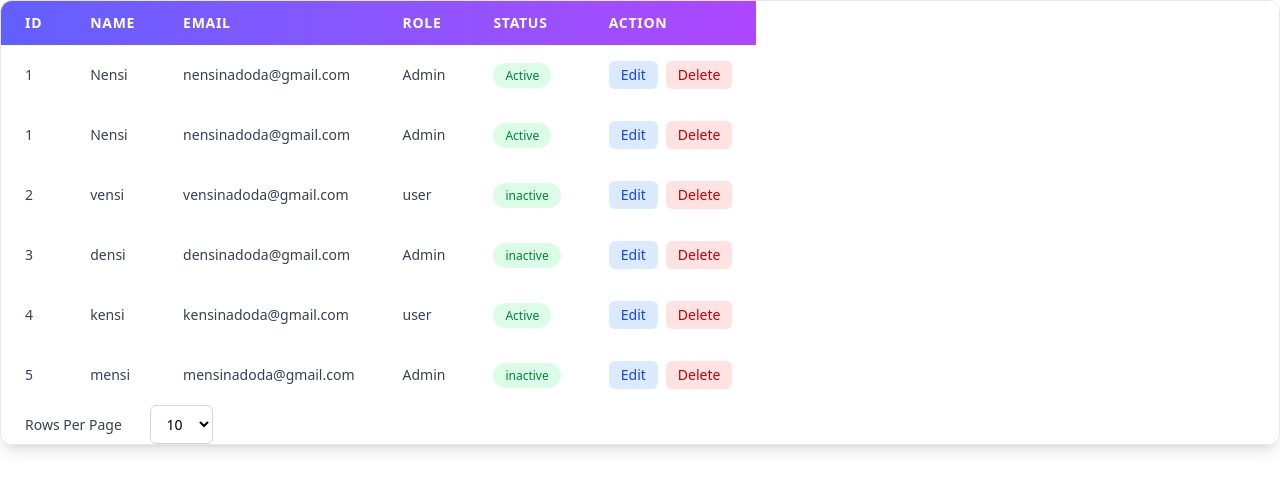
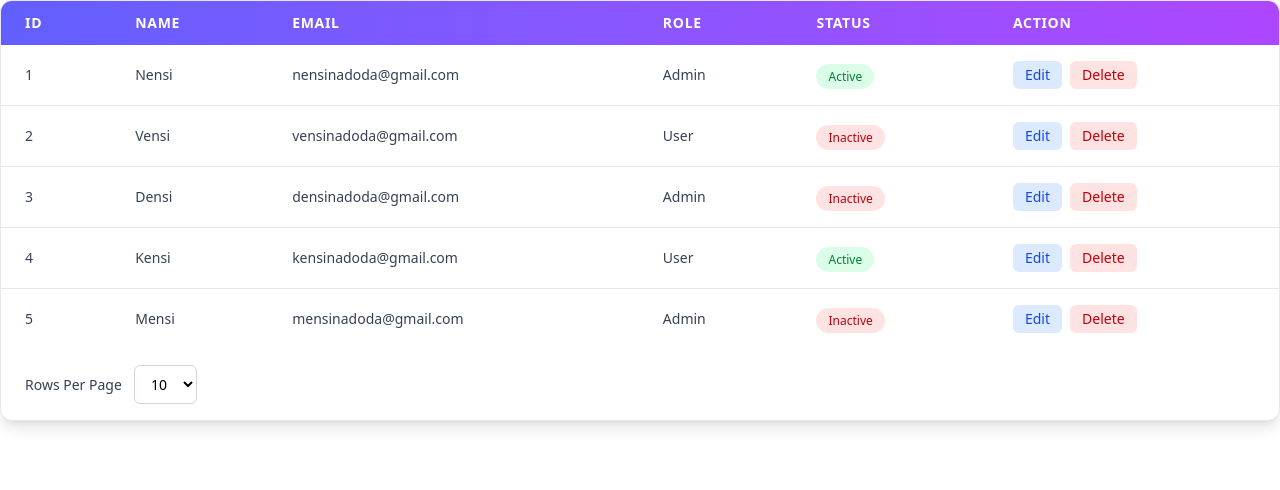
Before and after one commit to NensiNadoda18/react_table_app, a React (Vite) app: page / in a window 1280 px wide. Shown: the top 490 px of the page. Built offline with nearby package versions, Linux system fonts and the light colour scheme.

Commit message:
some chnages

```diff
--- a/src/component/Table.jsx
+++ b/src/component/Table.jsx
@@ -1,110 +1,71 @@
-import React from 'react'
-import '../Style.css'
+import React from "react";
+import "../Style.css";
+
+const data = [
+  { id: 1, name: "Nensi", email: "nensinadoda@gmail.com", role: "Admin", status: "Active" },
+  { id: 2, name: "Vensi", email: "vensinadoda@gmail.com", role: "User", status: "Inactive" },
+  { id: 3, name: "Densi", email: "densinadoda@gmail.com", role: "Admin", status: "Inactive" },
+  { id: 4, name: "Kensi", email: "kensinadoda@gmail.com", role: "User", status: "Active" },
+  { id: 5, name: "Mensi", email: "mensinadoda@gmail.com", role: "Admin", status: "Inactive" },
+];
 
 const Table = () => {
   return (
     <div className="overflow-x-auto bg-white rounded-xl shadow-lg border border-gray-200">
-      <table >
-        <thead className="bg-linear-to-r from-indigo-500 to-purple-500 text-white">
+      <table className="min-w-full">
+        <thead className="bg-gradient-to-r from-indigo-500 to-purple-500 text-white">
           <tr>
-          <th className=' px-6 py-3 text-left text-sm font-semibold uppercase tracking-wider'>id</th>
-          <th className=' px-6 py-3 text-left text-sm font-semibold uppercase tracking-wider'>name</th>
-          <th className=' px-6 py-3 text-left text-sm font-semibold uppercase tracking-wider'>email</th>
-          <th className=' px-6 py-3 text-left text-sm font-semibold uppercase tracking-wider'>role</th>
-          <th className=' px-6 py-3 text-left text-sm font-semibold uppercase tracking-wider'> Status</th>
-          <th className=' px-6 py-3 text-left text-sm font-semibold uppercase tracking-wider'> Action</th>
-
+            {["ID", "Name", "Email", "Role", "Status", "Action"].map((h) => (
+              <th key={h} className="px-6 py-3 text-left text-sm font-semibold uppercase tracking-wider">
+                {h}
+              </th>
+            ))}
           </tr>
         </thead>
-         <tbody  className="divide-y divide-gray-200"></tbody>
-         <tr className="hover:bg-indigo-50 transition duration-200">
-            <td className="px-6 py-4 text-sm text-gray-700">1</td>
-            <td className="px-6 py-4 text-sm text-gray-700">Nensi</td>
-            <td className="px-6 py-4 text-sm text-gray-700">nensinadoda@gmail.com</td>
-            <td className="px-6 py-4 text-sm text-gray-700">Admin</td>
-            <td className="px-6 py-4 text-sm text-gray-700">
-                <span class="px-3 py-1 text-xs font-medium rounded-full bg-green-100 text-green-700">Active</span></td>
-            <td className="px-6 py-4 text-sm text-gray-700">
-                <button class="px-3 py-1 text-sm rounded-md bg-blue-100 text-blue-700 hover:bg-blue-200 transition">
-                    Edit</button>
-                <button class="px-3 py-1 text-sm rounded-md bg-red-100 text-red-700 hover:bg-red-200 transition ml-2">
-                     Delete</button>
+
+        <tbody className="divide-y divide-gray-200">
+          {data.map((u) => (
+            <tr key={u.id} className="hover:bg-indigo-50 transition">
+              <td className="px-6 py-4 text-sm text-gray-700">{u.id}</td>
+              <td className="px-6 py-4 text-sm text-gray-700">{u.name}</td>
+              <td className="px-6 py-4 text-sm text-gray-700">{u.email}</td>
+              <td className="px-6 py-4 text-sm text-gray-700">{u.role}</td>
+
+              <td className="px-6 py-4">
+                <span
+                  className={`px-3 py-1 text-xs font-medium rounded-full ${
+                    u.status === "Active"
+                      ? "bg-green-100 text-green-700"
+                      : "bg-red-100 text-red-700"
+                  }`}
+                >
+                  {u.status}
+                </span>
+              </td>
+
+              <td className="px-6 py-4">
+                <button className="px-3 py-1 text-sm rounded-md bg-blue-100 text-blue-700 hover:bg-blue-200 transition">
+                  Edit
+                </button>
+                <button className="ml-2 px-3 py-1 text-sm rounded-md bg-red-100 text-red-700 hover:bg-red-200 transition">
+                  Delete
+                </button>
               </td>
             </tr>
-         <tr className="hover:bg-indigo-50 transition duration-200">
-            <td className="px-6 py-4 text-sm text-gray-700">1</td>
-            <td className="px-6 py-4 text-sm text-gray-700">Nensi</td>
-            <td className="px-6 py-4 text-sm text-gray-700">nensinadoda@gmail.com</td>
-            <td className="px-6 py-4 text-sm text-gray-700">Admin</td>
-            <td className="px-6 py-4 text-sm text-gray-700">
-                <span class="px-3 py-1 text-xs font-medium rounded-full bg-green-100 text-green-700">Active</span></td>
-            <td className="px-6 py-4 text-sm text-gray-700">
-                 <button class="px-3 py-1 text-sm rounded-md bg-blue-100 text-blue-700 hover:bg-blue-200 transition">
-                    Edit</button>
-                <button class="px-3 py-1 text-sm rounded-md bg-red-100 text-red-700 hover:bg-red-200 transition ml-2">
-                     Delete</button>
-            </td>
-         </tr>
-         <tr className="hover:bg-indigo-50 transition duration-200">
-            <td className="px-6 py-4 text-sm text-gray-700">2</td>
-            <td className="px-6 py-4 text-sm text-gray-700">vensi</td>
-            <td className="px-6 py-4 text-sm text-gray-700">vensinadoda@gmail.com</td>
-            <td className="px-6 py-4 text-sm text-gray-700">user</td>
-            <td className="px-6 py-4 text-sm text-gray-700"><span class="px-3 py-1 text-xs font-medium rounded-full bg-green-100 text-green-700">inactive</span></td>
-            <td className="px-6 py-4 text-sm text-gray-700">
-                 <button class="px-3 py-1 text-sm rounded-md bg-blue-100 text-blue-700 hover:bg-blue-200 transition">
-                    Edit</button>
-                <button class="px-3 py-1 text-sm rounded-md bg-red-100 text-red-700 hover:bg-red-200 transition ml-2">
-                     Delete</button></td>
-         </tr>
-         <tr className="hover:bg-indigo-50 transition duration-200">
-            <td className="px-6 py-4 text-sm text-gray-700">3</td>
-            <td className="px-6 py-4 text-sm text-gray-700">densi</td>
-            <td className="px-6 py-4 text-sm text-gray-700">densinadoda@gmail.com</td>
-            <td className="px-6 py-4 text-sm text-gray-700">Admin</td>
-            <td className="px-6 py-4 text-sm text-gray-700"><span class="px-3 py-1 text-xs font-medium rounded-full bg-green-100 text-green-700">inactive</span></td>
-             <td className="px-6 py-4 text-sm text-gray-700">
-                 <button class="px-3 py-1 text-sm rounded-md bg-blue-100 text-blue-700 hover:bg-blue-200 transition">
-                    Edit</button>
-                <button class="px-3 py-1 text-sm rounded-md bg-red-100 text-red-700 hover:bg-red-200 transition ml-2">
-                     Delete</button>
-             </td>
-         </tr>
-         <tr className="hover:bg-indigo-50 transition duration-200">
-            <td className="px-6 py-4 text-sm text-gray-700">4</td>
-            <td className="px-6 py-4 text-sm text-gray-700">kensi</td>
-            <td className="px-6 py-4 text-sm text-gray-700">kensinadoda@gmail.com</td>
-            <td className="px-6 py-4 text-sm text-gray-700">user</td>
-            <td className="px-6 py-4 text-sm text-gray-700"><span class="px-3 py-1 text-xs font-medium rounded-full bg-green-100 text-green-700">Active</span></td>
-         <td className="px-6 py-4 text-sm text-gray-700">
-             <button class="px-3 py-1 text-sm rounded-md bg-blue-100 text-blue-700 hover:bg-blue-200 transition">
-                    Edit</button>
-                <button class="px-3 py-1 text-sm rounded-md bg-red-100 text-red-700 hover:bg-red-200 transition ml-2">
-                     Delete</button>
-         </td>
-         </tr>
-         <tr className="hover:bg-indigo-50 transition duration-200">
-            <td className="px-6 py-4 text-sm text-gray-700">5</td>
-            <td className="px-6 py-4 text-sm text-gray-700">mensi</td>
-            <td className="px-6 py-4 text-sm text-gray-700">mensinadoda@gmail.com</td>
-            <td className="px-6 py-4 text-sm text-gray-700">Admin</td>
-            <td className="px-6 py-4 text-sm text-gray-700"><span class="px-3 py-1 text-xs font-medium rounded-full bg-green-100 text-green-700">inactive</span></td>
-        <td className="px-6 py-4 text-sm text-gray-700">
-             <button class="px-3 py-1 text-sm rounded-md bg-blue-100 text-blue-700 hover:bg-blue-200 transition">
-                    Edit</button>
-                <button class="px-3 py-1 text-sm rounded-md bg-red-100 text-red-700 hover:bg-red-200 transition ml-2">
-                     Delete</button>
-        </td>
-         </tr>
+          ))}
+        </tbody>
       </table>
-      <label className='px-6 py-4 text-sm text-gray-700'>Rows Per Page </label>
-      <select class="border border-gray-300 rounded-md px-3 py-2 text-sm focus:outline-none focus:ring-2 focus:ring-indigo-500">
+
+      <div className="flex items-center gap-3 px-6 py-4">
+        <label className="text-sm text-gray-700">Rows Per Page</label>
+        <select className="border border-gray-300 rounded-md px-3 py-2 text-sm focus:outline-none focus:ring-2 focus:ring-indigo-500">
           <option>10</option>
           <option>20</option>
           <option>30</option>
         </select>
       </div>
-  )
-}
+    </div>
+  );
+};
 
-export default Table
+export default Table;
```
Lines whose indentation alone changed are shown as unchanged.
